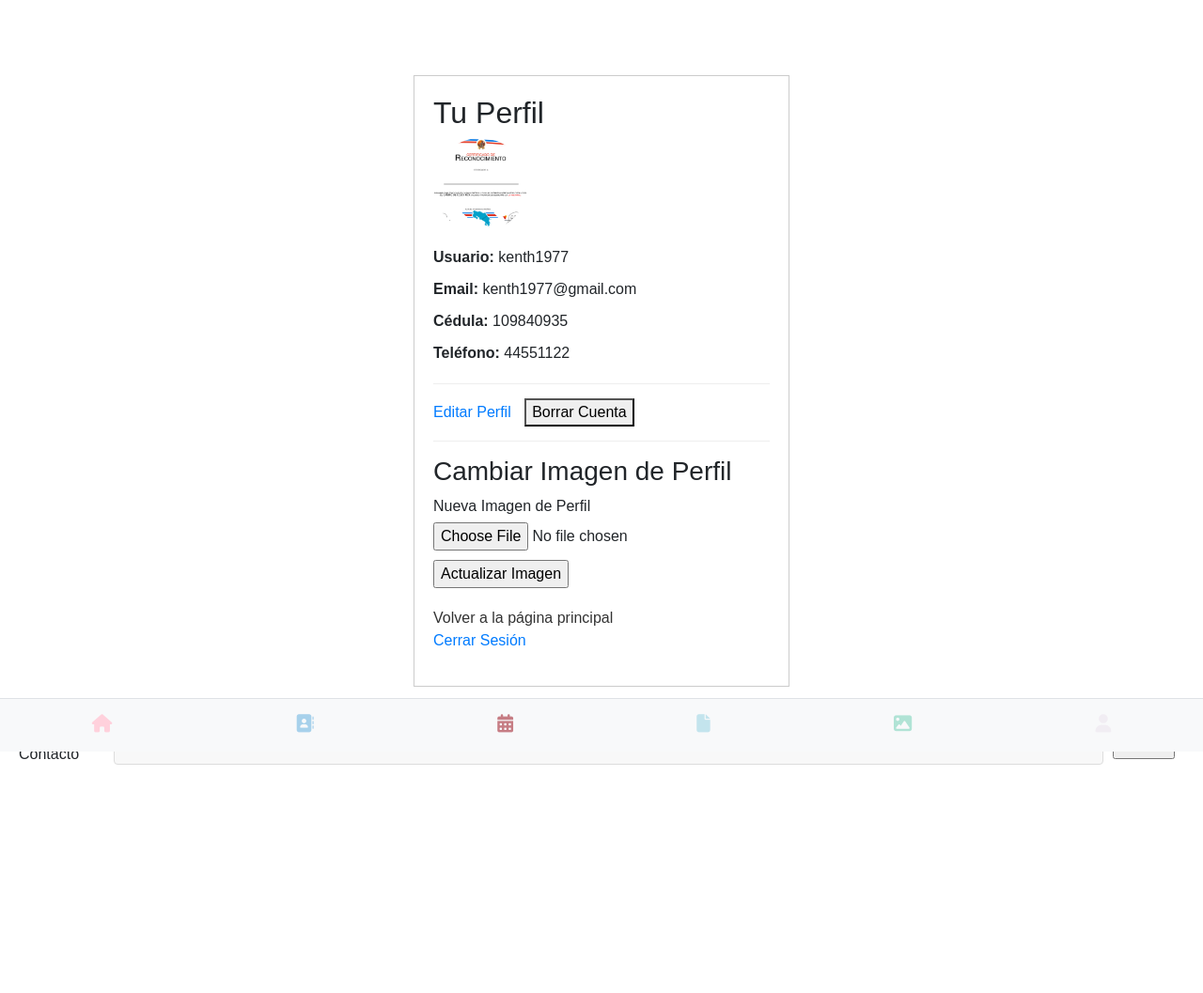
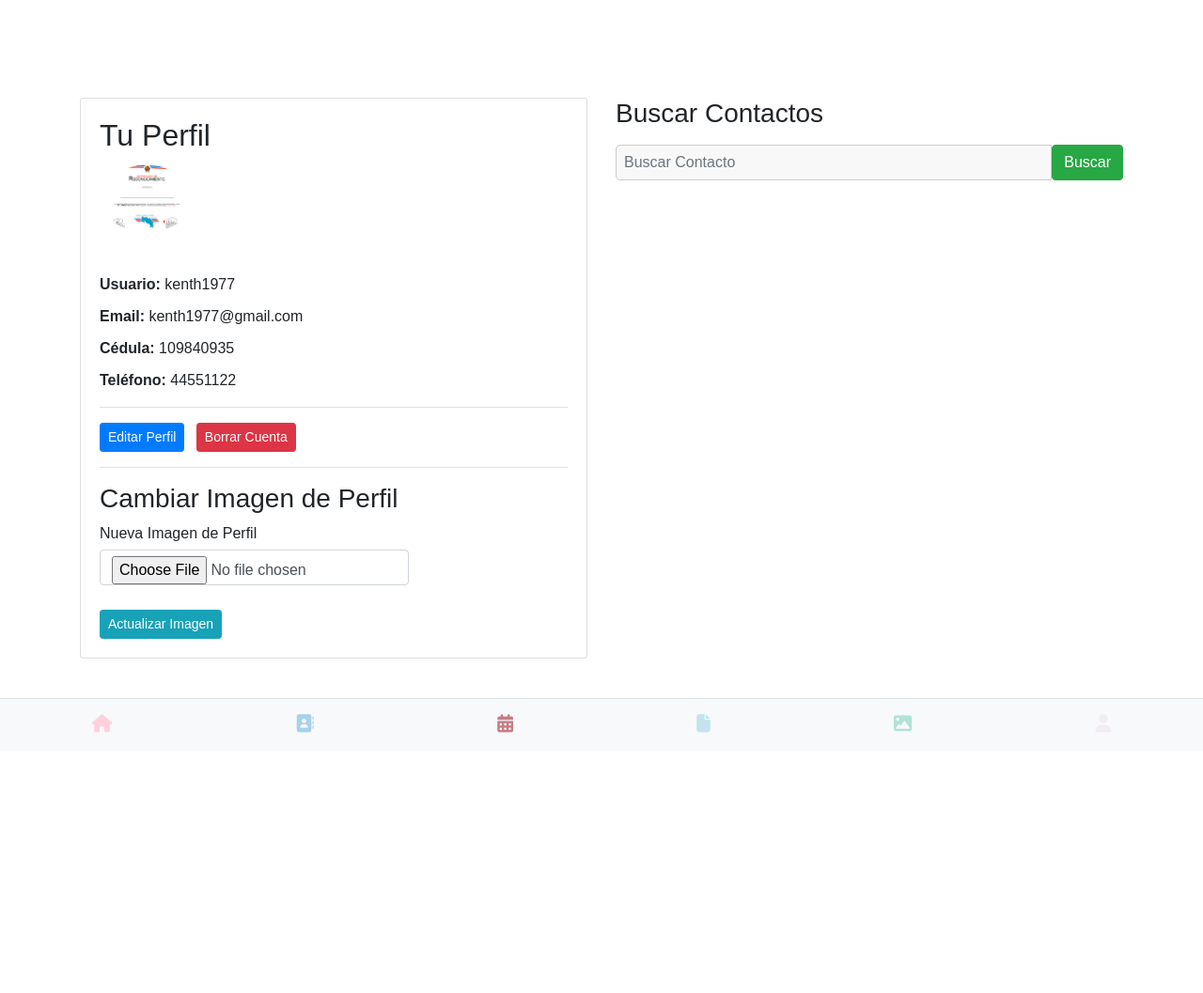
Before and after one commit to kerm1977/miniapp, a Flask app: page /perfil in a window 1280 px wide. Shown: the whole page at 94% size. Before the commit the page ends 814 px from the top, so only its background shows below. Run offline with Flask 3, Linux system fonts and the light colour scheme; a user stored in the database is signed in; some libraries are stand-ins or nearby versions.

Commit message:
buscador

```diff
--- a/static/css/base.css
+++ b/static/css/base.css
@@ -3,6 +3,10 @@ body {
     font-family: sans-serif;
     margin: 0;
 
+}
+
+.margin-bottom-large {
+    margin-bottom: 250px;
 }
 
 .container {
--- a/templates/base.html
+++ b/templates/base.html
@@ -11,9 +11,9 @@
 
 {% include "flash.html" %}
 
-<div class="container-block">
-  {% block content %}
-  {% endblock %}
+<div class="container-block margin-bottom-large">
+    {% block content %}
+    {% endblock %}
 </div>
 
 {% include "navbar.html" %}
--- a/templates/perfil.html
+++ b/templates/perfil.html
@@ -1,40 +1,15 @@
 {% extends 'base.html' %}
 {% block title %}Perfil{% endblock %}
 {% block content %}
-    <style>
-        body { font-family: sans-serif; margin: 20px; }
-        .profile-container { width: 400px; margin: 0 auto; border: 1px solid #ccc; padding: 20px; margin-bottom: 20px; }
-        .profile-image { width: 100px; height: 100px; border-radius: 50%; overflow: hidden; margin-bottom: 15px; }
-        .profile-image img { width: 100%; height: 100%; object-fit: cover; }
-        .profile-info p { margin-bottom: 10px; }
-        .back-link { display: block; margin-top: 20px; text-decoration: none; color: #333; }
-        .users-list { border: 1px solid #eee; padding: 15px; margin-top: 20px; }
-        .users-list h3 { margin-top: 0; margin-bottom: 10px; }
-        .user-item { margin-bottom: 15px; padding-bottom: 15px; border-bottom: 1px dotted #ccc; display: flex; align-items: center; justify-content: space-between; }
-        .user-item:last-child { border-bottom: none; }
-        .user-info { flex-grow: 1; margin-right: 10px; }
-        .user-actions a { margin-left: 5px; text-decoration: none; }
-        .avatar-small { width: 40px; height: 40px; border-radius: 50%; overflow: hidden; margin-right: 10px; }
-        .avatar-small img { width: 100%; height: 100%; object-fit: cover; }
-        .profile-actions { margin-top: 20px; border-top: 1px solid #eee; padding-top: 15px; }
-        .profile-actions a { margin-right: 10px; text-decoration: none; }
-        .profile-image-upload { margin-top: 15px; border-top: 1px solid #eee; padding-top: 15px; }
-        .profile-image-upload form { display: flex; flex-direction: column; align-items: flex-start; }
-        .profile-image-upload input[type="file"] { margin-bottom: 10px; }
-        .profile-image-upload button { padding: 8px 12px; background-color: #007bff; color: white; border: none; border-radius: 4px; cursor: pointer; }
-        .search-container { margin-top: 20px; border-top: 1px solid #eee; padding-top: 15px; display: flex; align-items: center; }
-        .search-container form { display: flex; align-items: center; flex-grow: 1; margin-right: 10px; }
-        .search-container input[type="text"] { flex-grow: 1; padding: 8px; border: 1px solid #ddd; border-radius: 4px; margin-right: 10px; box-sizing: border-box; }
-        .search-container button { padding: 8px 12px; background-color: #28a745; color: white; border: none; border-radius: 4px; cursor: pointer; }
-        .clear-search-button { padding: 8px 12px; background-color: #dc3545; color: white; border: none; border-radius: 4px; cursor: pointer; text-decoration: none; }
-        .search-results-container { margin-top: 20px; }
-    </style>
-
-    <div class="profile-container">
-        <h2>Tu Perfil</h2>
+    <div class="container mt-4">
+        <div class="row">
+            <div class="col-md-6">
+                <div class="card mb-4">
+                    <div class="card-body">
+                        <h2 class="card-title">Tu Perfil</h2>
                         {% if current_user.image_filename %}
-            <div class="profile-image">
-                <img src="{{ url_for('static', filename='images/' + current_user.image_filename) }}" alt="Imagen de Perfil">
+                            <div class="profile-image mb-3">
+                                <img src="{{ url_for('static', filename='images/' + current_user.image_filename) }}" alt="Imagen de Perfil" class="img-fluid rounded-circle" style="max-width: 100px; height: auto;">
                             </div>
                         {% endif %}
                         <div class="profile-info">
@@ -43,73 +18,82 @@
                             <p><strong>Cédula:</strong> {{ current_user.cedula }}</p>
                             <p><strong>Teléfono:</strong> {{ current_user.telefono }}</p>
                         </div>
-        <div class="profile-actions">
-            <a href="{{ url_for('editar_perfil') }}">Editar Perfil</a>
+                        <div class="profile-actions mt-3 border-top pt-3">
+                            <a href="{{ url_for('editar_perfil') }}" class="btn btn-primary btn-sm mr-2">Editar Perfil</a>
                             <form method="POST" action="{{ url_for('borrar_perfil') }}" style="display:inline;">
-                <button type="submit" onclick="return confirm('¿Estás seguro de que quieres borrar tu cuenta?')">Borrar Cuenta</button>
+                                <button type="submit" class="btn btn-danger btn-sm" onclick="return confirm('¿Estás seguro de que quieres borrar tu cuenta?')">Borrar Cuenta</button>
                             </form>
                         </div>
 
-        <div class="profile-image-upload">
+                        <div class="profile-image-upload mt-3 border-top pt-3">
                             <h3>Cambiar Imagen de Perfil</h3>
                             <form method="POST" action="{{ url_for('actualizar_imagen') }}" enctype="multipart/form-data">
                                 {{ form.csrf_token }}
-                {{ form.image.label }}
-                {{ form.image }}
+                                <div class="mb-3">
+                                    {{ form.image.label(class="form-label") }}
+                                    {{ form.image(class="form-control") }}
                                     {% for error in form.image.errors %}
-                    <span style="color: red;">[{{ error }}]</span>
+                                        <div class="text-danger">{{ error }}</div>
                                     {% endfor %}
-                {{ form.submit }}
-            </form>
                                 </div>
-
-        <a href="{{ url_for('index') }}" class="back-link">Volver a la página principal</a>
-        <p><a href="{{ url_for('logout') }}">Cerrar Sesión</a></p>
-    </div>
-
-    <div class="search-container">
-        <form method="POST" action="{{ url_for('buscar_usuarios') }}">
-            {{ search_form.csrf_token }}
-            {{ search_form.search_term.label }}
-            {{ search_form.search_term }}
-            {{ search_form.submit }}
-        </form>
-        {% if users %}
-            <a href="{{ url_for('limpiar_busqueda') }}" class="clear-search-button">Limpiar Búsqueda</a>
-        {% endif %}
-    </div>
-
-    {% if users %}
-    <div class="users-list search-results-container">
-        {% for user in users %}
-            {% if user != current_user %}
-                <div class="user-item">
-                    <div style="display: flex; align-items: center;">
-                        {% if user.image_filename %}
-                            <div class="avatar-small">
-                                <img src="{{ url_for('static', filename='images/' + user.image_filename) }}" alt="Avatar de {{ user.username }}">
-                            </div>
-                        {% endif %}
-                        <div class="user-info">
-                            <strong>Usuario:</strong> {{ user.username }}<br>
-                            <strong>Email:</strong> {{ user.email }}<br>
-                            <strong>Cédula:</strong> {{ user.cedula }}<br>
-                            <strong>Teléfono:</strong> {{ user.telefono }}
-                        </div>
-                        <div class="user-actions">
-                            <a href="{{ url_for('editar_usuario', user_id=user.id) }}">Editar</a>
-                            <form method="POST" action="{{ url_for('borrar_usuario', user_id=user.id) }}" style="display:inline;">
-                                <button type="submit" onclick="return confirm('¿Estás seguro de que quieres borrar a este usuario?')">Borrar</button>
+                                {{ form.submit(class="btn btn-info btn-sm") }}
                             </form>
                         </div>
                     </div>
                 </div>
+            </div>
+            <div class="col-md-6">
+                <h3 class="mb-3">Buscar Contactos</h3>
+                <form method="POST" action="{{ url_for('buscar_usuarios') }}" class="mb-3">
+                    {{ search_form.csrf_token }}
+                    <div class="input-group">
+                        {{ search_form.search_term(class="form-control", placeholder=search_form.search_term.label.text) }}
+                        <button type="submit" class="btn btn-success">{{ search_form.submit.label.text }}</button>
+                    </div>
+                </form>
+                {% if users %}
+                    <a href="{{ url_for('limpiar_busqueda') }}" class="btn btn-warning btn-sm">Limpiar Búsqueda</a>
+                {% endif %}
+            </div>
+        </div>
+
+        {% if users %}
+        <div class="mt-4">
+            <h3>Resultados de la Búsqueda</h3>
+            {% if users %}
+                <ul class="list-group">
+                    {% for user in users %}
+                        {% if user != current_user %}
+                            <li class="list-group-item d-flex justify-content-between align-items-center border-0">
+                                <div>
+                                    {% if user.image_filename %}
+                                        <img src="{{ url_for('static', filename='images/' + user.image_filename) }}" alt="Avatar de {{ user.username }}" class="rounded-circle mr-2" style="max-width: 30px; height: auto;">
+                                    {% endif %}
+                                    <strong>{{ user.username }}</strong><br>
+                                    <small class="text-muted">{{ user.email }}</small>
+                                </div>
+                                <div>
+                                    <a href="{{ url_for('editar_usuario', user_id=user.id) }}" class="btn btn-primary btn-sm mr-2">Editar</a>
+                                    <form method="POST" action="{{ url_for('borrar_usuario', user_id=user.id) }}" style="display:inline;">
+                                        <button type="submit" class="btn btn-danger btn-sm" onclick="return confirm('¿Estás seguro de que quieres borrar a este usuario?')">Borrar</button>
+                                    </form>
+                                </div>
+                            </li>
                         {% endif %}
                     {% endfor %}
-        {% if not users %}
-            <p>No se encontraron usuarios con ese criterio.</p>
+                </ul>
+                {% if not users and search_form.search_term.data %}
+                    <p class="mt-3">No se encontraron usuarios con ese criterio.</p>
+                {% endif %}
+            {% else %}
+                <p>No hay usuarios registrados.</p>
             {% endif %}
         </div>
         {% endif %}
 
+        <div class="mt-4">
+            <a href="{{ url_for('index') }}" class="btn btn-secondary mr-2">Volver a la página principal</a>
+            <a href="{{ url_for('logout') }}" class="btn btn-info">Cerrar Sesión</a>
+        </div>
+    </div>
 {% endblock %}
```
Lines whose indentation alone changed are shown as unchanged.
